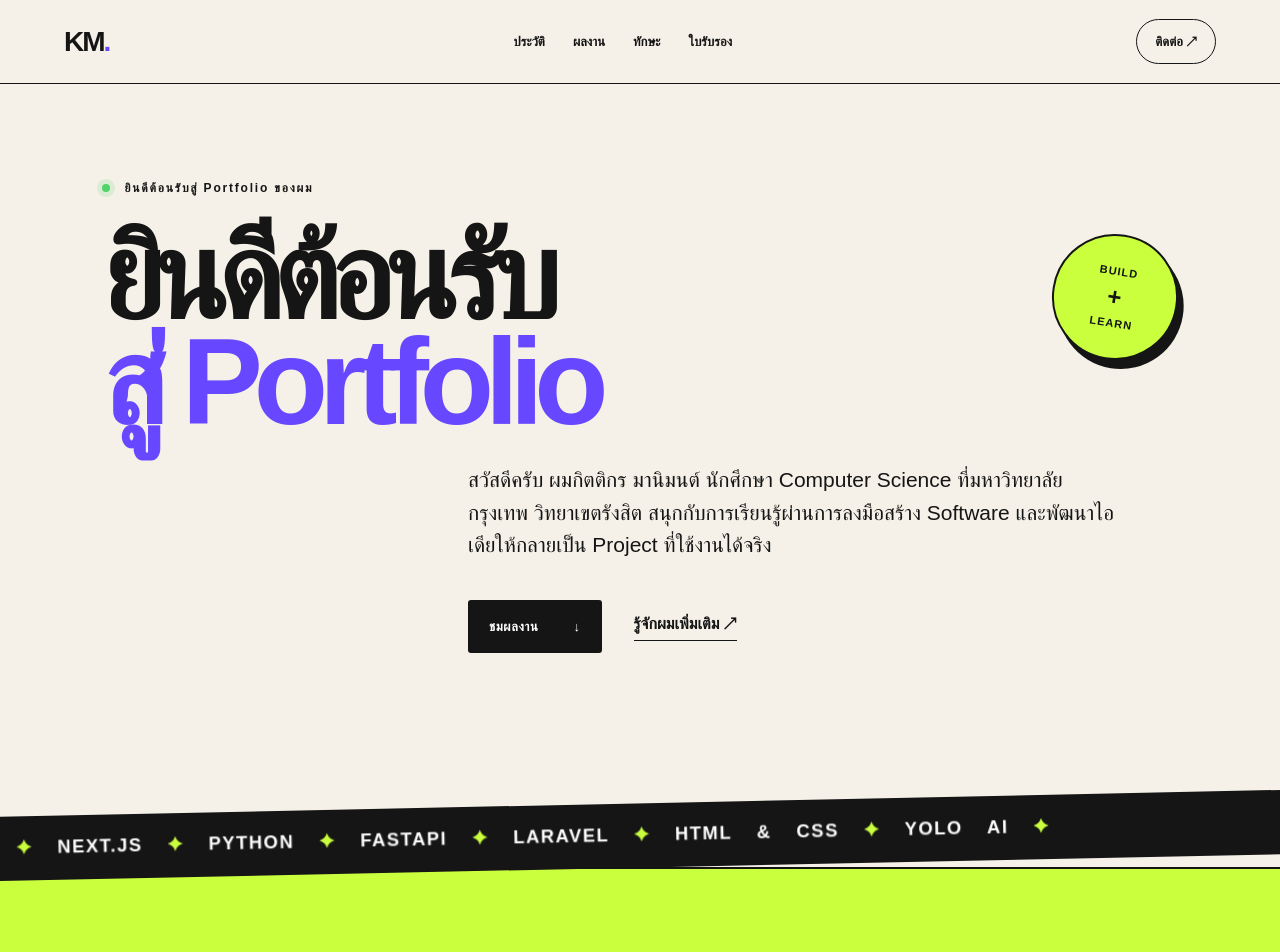
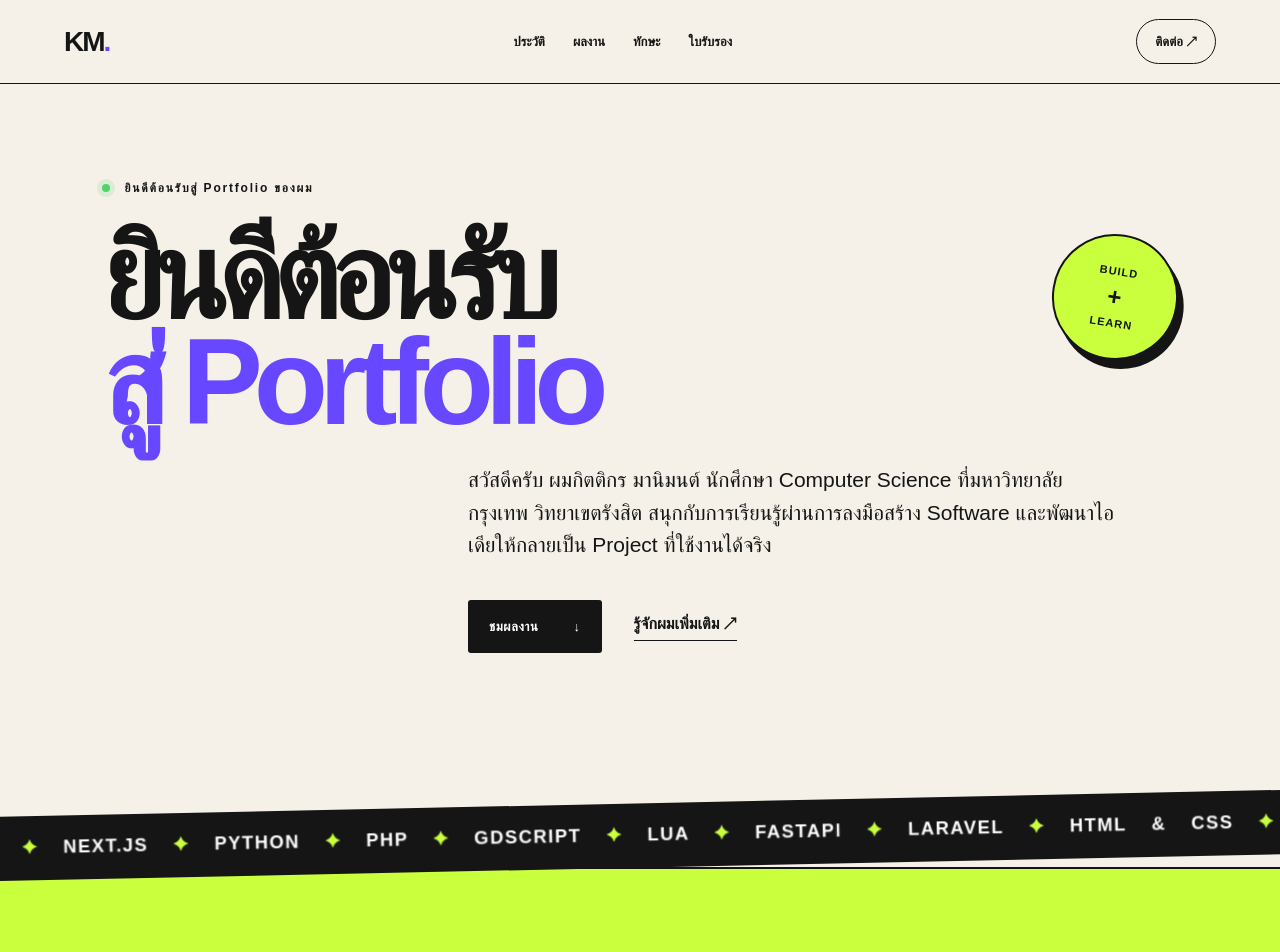
Before and after one commit to Lostinyss/kittikorn-portfolio, a Next.js app: page / in a window 1280 px wide. Shown: the top 952 px of the page. Built offline with nearby package versions, Linux system fonts and the light colour scheme.

Commit message:
Fix skills marquee and add game scripting languages

```diff
--- a/app/globals.css
+++ b/app/globals.css
@@ -26,7 +26,7 @@ a { color:inherit; text-decoration:none; }
 .hero-sticker { width:126px; height:126px; border-radius:50%; background:var(--lime); border:2px solid; position:absolute; right:8vw; top:150px; display:flex; flex-direction:column; align-items:center; justify-content:center; font-size:11px; font-weight:900; letter-spacing:1px; transform:rotate(9deg); box-shadow:7px 8px 0 var(--ink); }
 .hero-sticker b { font-size:24px; }
 .marquee { overflow:hidden; background:var(--ink); color:white; transform:rotate(-1.2deg) scale(1.02); padding:18px 0; white-space:nowrap; }
-.marquee div { font-size:18px; font-weight:900; letter-spacing:1.5px; word-spacing:18px; animation:slide 25s linear infinite; width:max-content; }
+.marquee div { padding-left:4vw; font-size:18px; font-weight:900; letter-spacing:1.5px; word-spacing:18px; animation:slide 25s linear infinite; width:max-content; }
 .marquee span { color:var(--lime); }
 @keyframes slide { to { transform:translateX(-38%); } }
 .section { padding:120px 8vw; }
--- a/app/page.tsx
+++ b/app/page.tsx
@@ -64,7 +64,7 @@ export default function Home() {
         <div className="hero-sticker" aria-hidden="true"><span>BUILD</span><b>+</b><span>LEARN</span></div>
       </section>
 
-      <section className="marquee" aria-label="ทักษะทางเทคนิค"><div>JAVASCRIPT <span>✦</span> NEXT.JS <span>✦</span> PYTHON <span>✦</span> FASTAPI <span>✦</span> LARAVEL <span>✦</span> HTML & CSS <span>✦</span> YOLO AI <span>✦</span></div></section>
+      <section className="marquee" aria-label="ทักษะทางเทคนิค"><div>JAVASCRIPT <span>✦</span> NEXT.JS <span>✦</span> PYTHON <span>✦</span> PHP <span>✦</span> GDSCRIPT <span>✦</span> LUA <span>✦</span> FASTAPI <span>✦</span> LARAVEL <span>✦</span> HTML & CSS <span>✦</span> YOLO AI <span>✦</span></div></section>
 
       <section className="about section" id="about">
         <div className="about-title">
@@ -115,7 +115,7 @@ export default function Home() {
           <p>ทักษะที่ได้ใช้จริงจากงานในรายวิชาและ Personal Project พร้อมเรียนรู้และพัฒนาเพิ่มเติมผ่านการลงมือทำ</p>
         </div>
         <div className="skill-grid">
-          <article><span>01</span><h3>ภาษาโปรแกรม</h3><p>JavaScript, TypeScript, Python, HTML, CSS, PHP</p></article>
+          <article><span>01</span><h3>ภาษาโปรแกรม</h3><p>JavaScript, TypeScript, Python, PHP, GDScript, Lua, HTML และ CSS</p></article>
           <article><span>02</span><h3>Framework</h3><p>Next.js, React, Laravel, FastAPI, PySide6</p></article>
           <article><span>03</span><h3>Data & AI</h3><p>YOLO Object Detection, REST API, พื้นฐาน SQL และ Local Storage</p></article>
           <article><span>04</span><h3>เครื่องมือ</h3><p>Git, GitHub, VS Code, npm, พื้นฐาน Figma และ Responsive Design</p></article>
```
